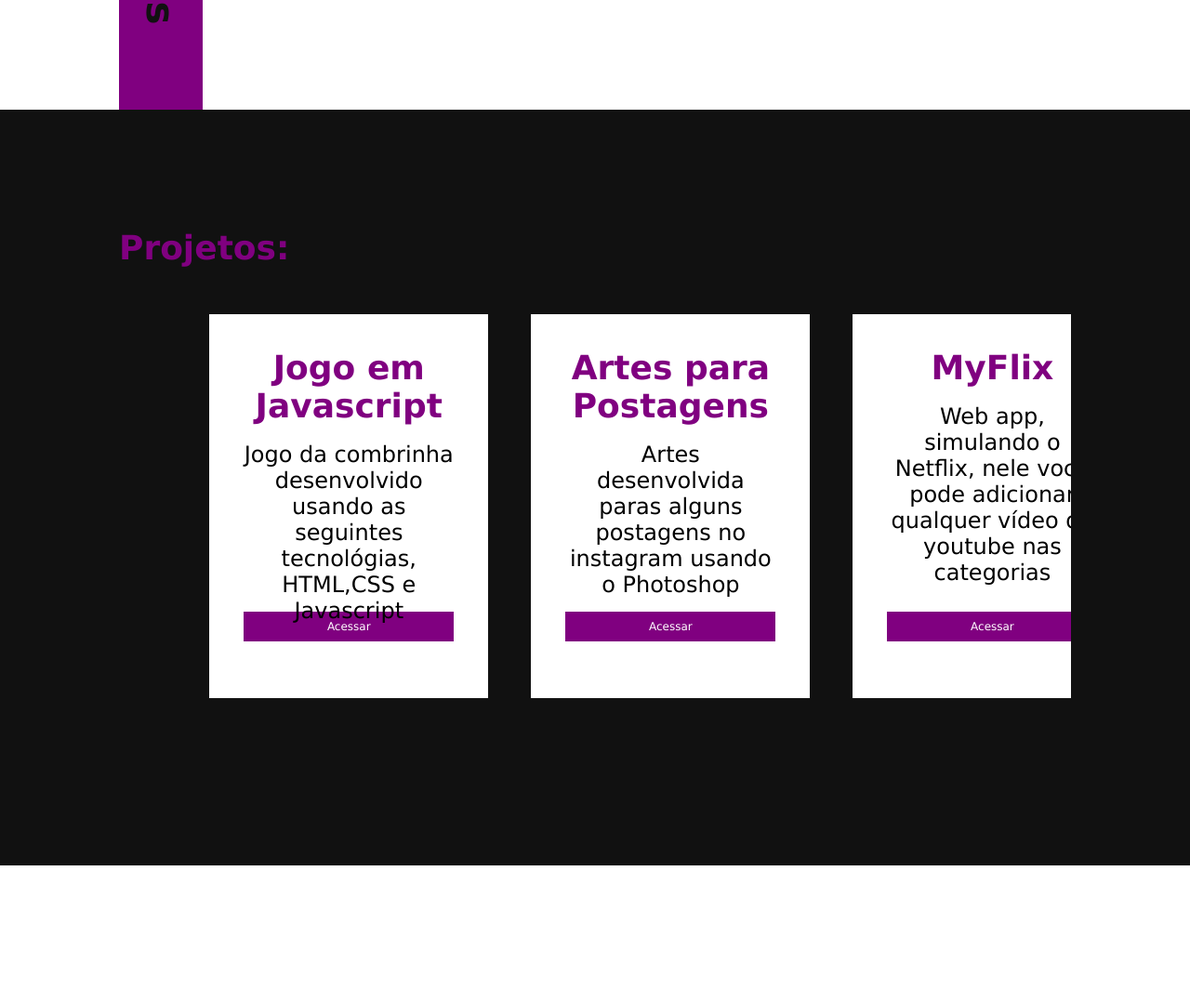
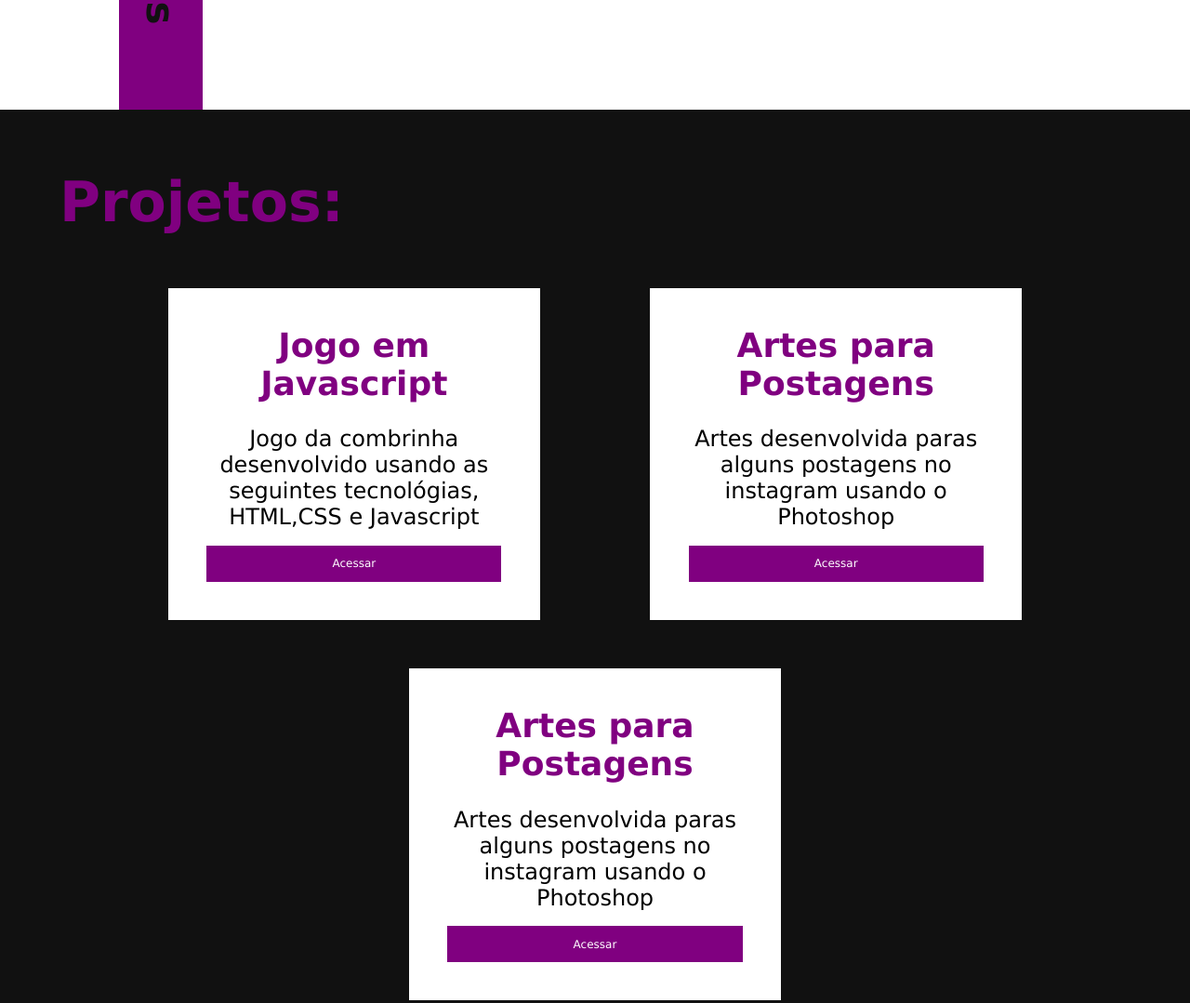
Before and after one commit to lucasramos1501/personal-page, a plain HTML site: page index.html in a window 1280 px wide. Shown: the part 2402-3481 px from the top of the page at 93% size. Drawn offline with Linux system fonts and the light colour scheme.

Commit message:
fix flexbox wrap

```diff
--- a/index.css
+++ b/index.css
@@ -174,27 +174,29 @@ main section:nth-child(even) {
 
 .projects{
     height: 100%;
+    padding: 5%;
 }
 
 .projects h1 {
+    margin: 0;
+    font-size: 5em;
     color: var(--secondary-color);
-    font-size: 3em;
-}
+   }
 
 .projects .projects-wapper{
     display: flex;
+    flex-wrap: wrap;
     flex-direction: row;
     justify-content: space-around;
     padding: 5%;
-    overflow: scroll;
 }
 
 .projects .project{
-    min-width: 300px;
+    width: 400px;
     text-align: center;
     padding: 4%;
     background-color: #ffffff;
-    margin-left: 5%;
+    margin-bottom: 5%;
 }
 
 .projects .project:hover{
--- a/index.html
+++ b/index.html
@@ -82,27 +82,12 @@
 
                      <div class="project">
                         <div class="description">
-                            <h2>MyFlix</h2>
-                            <div class="detail">Web app, simulando o Netflix, nele você pode adicionar qualquer vídeo do youtube nas categorias</div>
+                            <h2>Artes para Postagens</h2>
+                            <div class="detail">Artes desenvolvida paras alguns postagens no instagram usando o Photoshop</div>
                         </div>
-                        <a href="https://github.com/lucasramos1501/myflix">Acessar</a>
+                        <a href="https://drive.google.com/drive/folders/15Bx9R5-xIhUJTmwZkAuUoOoncTRVD_5x?usp=sharing">Acessar</a>
                     </div>
 
-                    <div class="project">
-                        <div class="description">
-                            <h2>MyFlix</h2>
-                            <div class="detail">Web app, simulando o Netflix, nele você pode adicionar qualquer vídeo do youtube nas categorias</div>
-                        </div>
-                        <a href="https://github.com/lucasramos1501/myflix">Acessar</a>
-                    </div>
-
-                    <div class="project">
-                        <div class="description">
-                            <h2>MyFlix</h2>
-                            <div class="detail">Web app, simulando o Netflix, nele você pode adicionar qualquer vídeo do youtube nas categorias</div>
-                        </div>
-                        <a href="https://github.com/lucasramos1501/myflix">Acessar</a>
-                    </div>
                 </div>
 
             </section>
```
